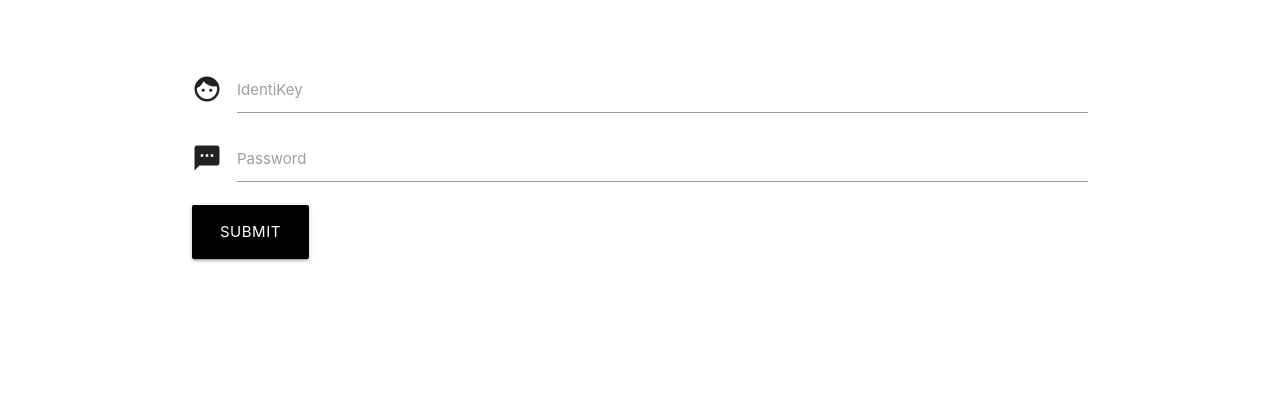
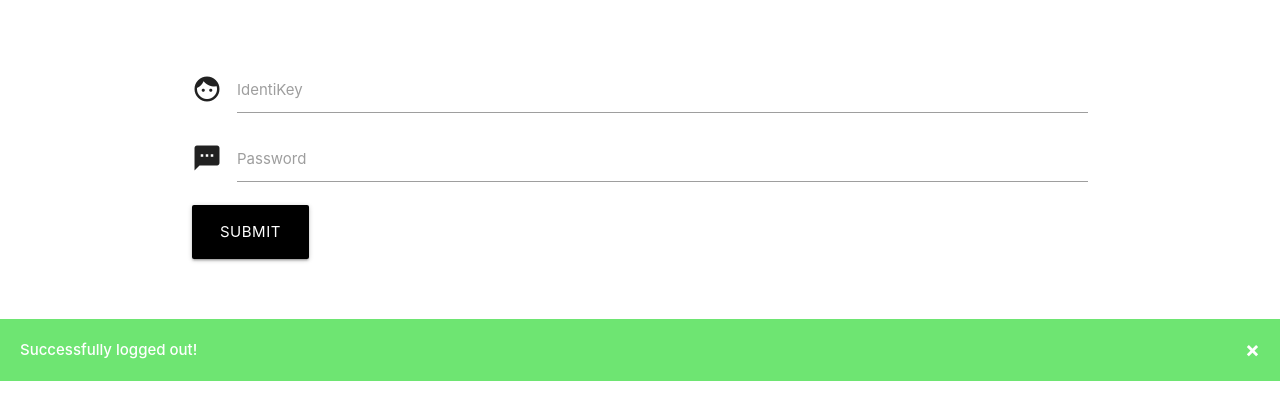
Before and after one commit to TiffanyVPhan/MyCUEverything, a Flask app: page / in a window 1280 px wide. Shown: the part 312-732 px from the top of the page. Run offline with Flask 2, Linux system fonts and the light colour scheme.

Commit message:
Added logout successfully box

```diff
--- a/front-end/static/css/global.css
+++ b/front-end/static/css/global.css
@@ -36,3 +36,24 @@
         transform: rotate(360deg);
     }
 }
+
+.alert {
+  padding: 20px;
+  background-color: #6ee572;
+  color: white;
+}
+
+.closebtn {
+  margin-left: 15px;
+  color: white;
+  font-weight: bold;
+  float: right;
+  font-size: 22px;
+  line-height: 20px;
+  cursor: pointer;
+  transition: 0.3s;
+}
+
+.closebtn:hover {
+  color: black;
+}
--- a/front-end/templates/index.html
+++ b/front-end/templates/index.html
@@ -32,6 +32,12 @@
             <br><br>
         </div>
     </div>
+
+    <div class="alert">
+      <span class="closebtn" onclick="this.parentElement.style.display='none';">&times;</span>
+      <strong>Successfully logged out!</strong>
+    </div>
+
 {% endblock %}
 
 {% block js %}
```
